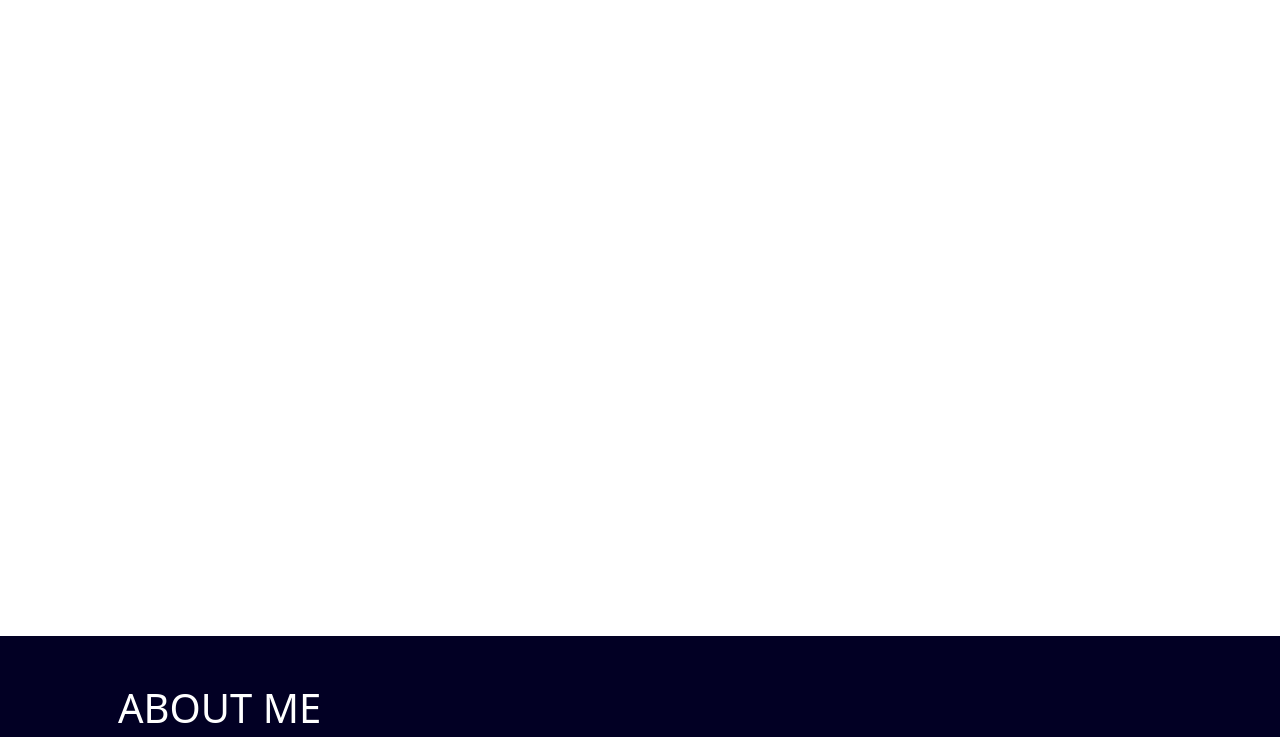
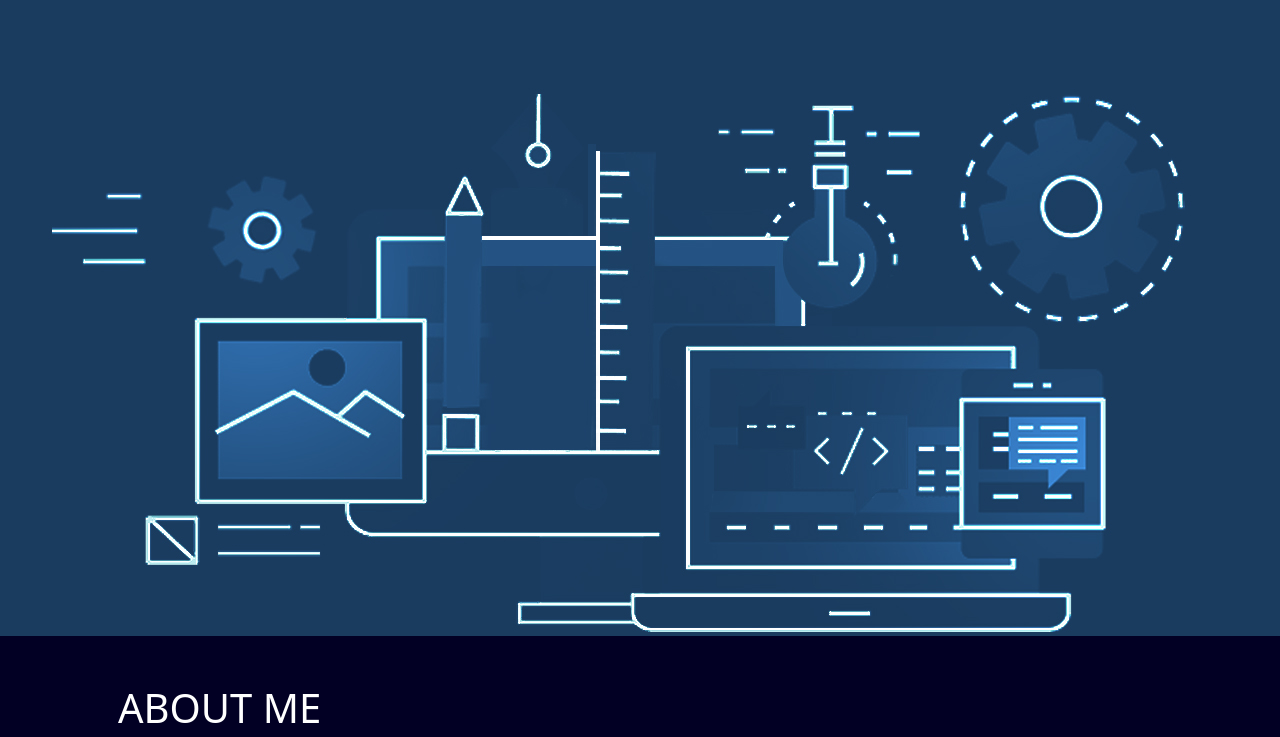
Before and after one commit to BYADRIEN/Adrien-portfolio-web, a plain HTML site: page index.html in a window 1280 px wide. Shown: the part 64-801 px from the top of the page. Drawn offline with nearby package versions, Linux system fonts and the light colour scheme.

Commit message:
Update one.css

```diff
--- a/one.css
+++ b/one.css
@@ -1,6 +1,6 @@
 
 #slider {
-    background-image: url("../portfolio_adrien_2/web-development-2.jpg");
+    background-image: url("../web-development-2.jpg");
     height: 700px;
 }
 
```
